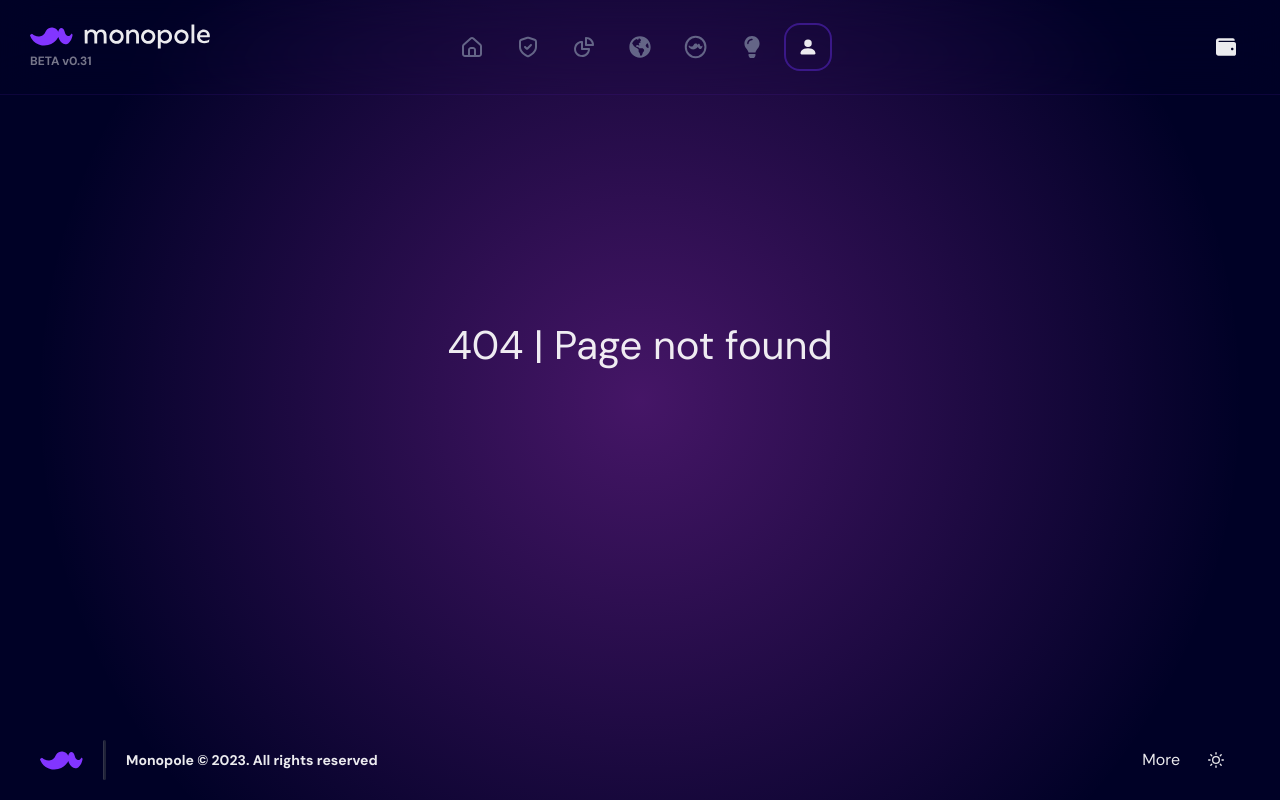
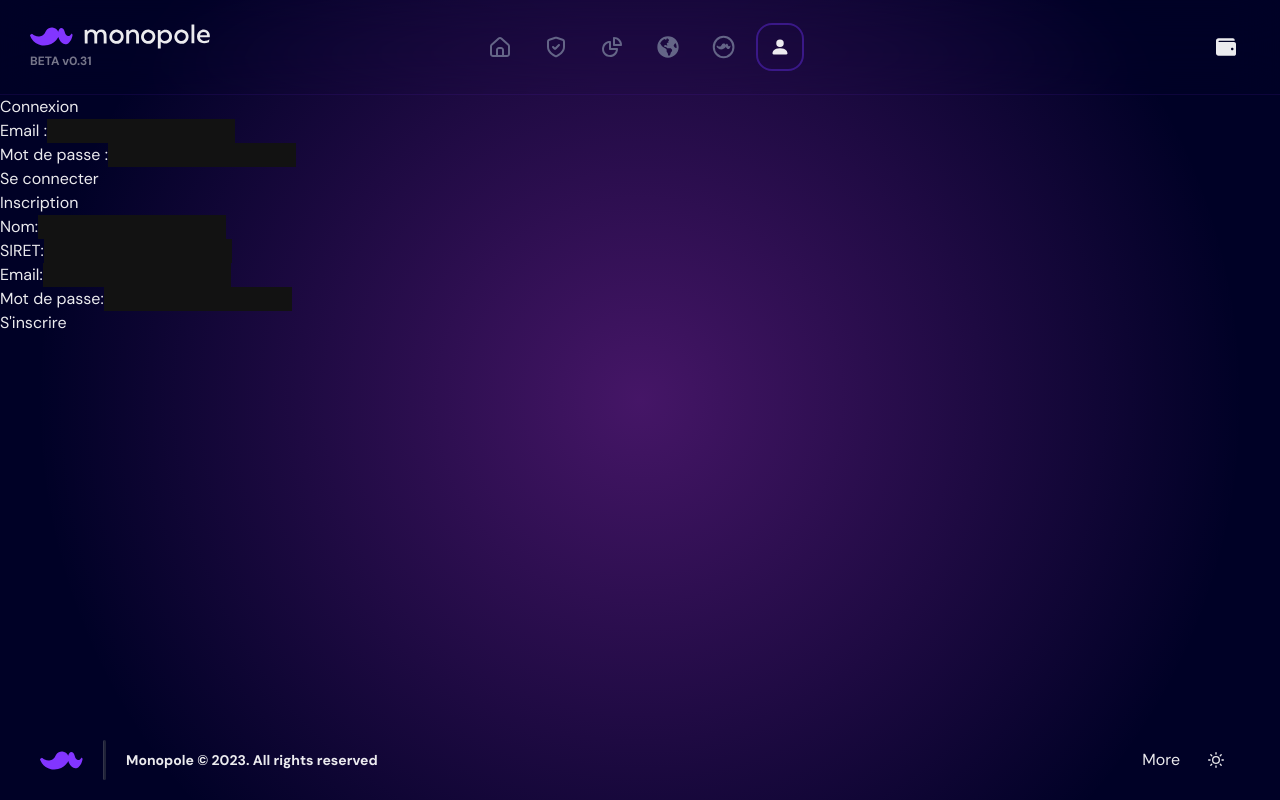
Before and after one commit to Monopole-network/hackathon-3, a Next.js app: page /dashboard in a window 1280 px wide. Before the commit this address had no page. Built offline with nearby package versions, Linux system fonts and the light colour scheme.

Commit message:
(abdel) : ajout inscription entreprise (fonctionnel)

```diff
--- /dev/null
+++ b/components/LoginForm.tsx
@@ -0,0 +1,67 @@
+import React, { useState } from 'react';
+
+interface LoginFormProps {
+    onLogin: (accountData: any) => void;
+}
+
+const LoginForm: React.FC<LoginFormProps> = ({ onLogin }) => {
+    const [formData, setFormData] = useState({
+        email: '',
+        password: '',
+    });
+
+    const handleChange = (e: React.ChangeEvent<HTMLInputElement>) => {
+        const { name, value } = e.target;
+        setFormData({ ...formData, [name]: value });
+    };
+
+    const handleSubmit = (e: React.FormEvent) => {
+        e.preventDefault();
+
+        // Récupérer les données du localStorage
+        const storedAccounts = JSON.parse(localStorage.getItem('companyData') || '[]');
+
+        // Vérifier si le courriel et le mot de passe correspondent à un compte
+        const matchingAccount = storedAccounts.find((account: any) => {
+            return account.email === formData.email && account.password === formData.password;
+        });
+
+        if (matchingAccount) {
+            // Si un compte correspond, déclencher la fonction onLogin avec les données du compte
+            onLogin(matchingAccount);
+        } else {
+            // Si aucune correspondance n'est trouvée, afficher un message d'erreur
+            console.error('Identifiants incorrects');
+        }
+    };
+
+    return (
+        <form onSubmit={handleSubmit}>
+            <div>
+                <label htmlFor="email">Email :</label>
+                <input
+                    type="email"
+                    id="email"
+                    name="email"
+                    value={formData.email}
+                    onChange={handleChange}
+                    required
+                />
+            </div>
+            <div>
+                <label htmlFor="password">Mot de passe :</label>
+                <input
+                    type="password"
+                    id="password"
+                    name="password"
+                    value={formData.password}
+                    onChange={handleChange}
+                    required
+                />
+            </div>
+            <button type="submit">Se connecter</button>
+        </form>
+    );
+};
+
+export default LoginForm;
--- a/components/Menu/B2BBtn.tsx
+++ /dev/null
@@ -1,42 +0,0 @@
-import { Button, Icon, Tooltip } from '@chakra-ui/react';
-import { useRouter } from 'next/router';
-import { FaLightbulb } from 'react-icons/fa';
-
-const B2BBtn = () => {
-  const router = useRouter();
-
-  return (
-    <Tooltip label="projects">
-      {router.pathname === '/projects' ? (
-        <Button
-          borderRadius="16px"
-          height="48px"
-          width="48px"
-          background="transparent"
-          border="2px solid #3A1888"
-          onClick={() => {
-            router.push('/projects');
-          }}
-          aria-label="projects button"
-        >
-          <Icon height="22px" width="22px" as={FaLightbulb} />
-        </Button>
-      ) : (
-        <Button
-          borderRadius="16px"
-          height="48px"
-          width="48px"
-          background="transparent"
-          onClick={() => {
-            router.push('/projects');
-          }}
-          aria-label="projects button"
-        >
-          <Icon height="22px" width="22px" color="#646587" as={FaLightbulb} />
-        </Button>
-      )}
-    </Tooltip>
-  );
-};
-
-export default B2BBtn;
--- a/components/Menu/Menu.tsx
+++ b/components/Menu/Menu.tsx
@@ -6,7 +6,6 @@ import HomeBtn from './HomeBtn';
 import ServicesBtn from './ServicesBtn';
 import StudioBtn from './StudioBtn';
 import WorldBtn from './WorldBtn';
-import B2BBtn from './B2BBtn';
 
 export default function MainMenu() {
   const backgroundColor = useColorModeValue('#f7fafc', '#000123');
@@ -21,7 +20,6 @@ export default function MainMenu() {
           <StudioBtn />
           <WorldBtn />
           <CryptoPartnersBtn />
-          <B2BBtn />
           {!isMobileView && <DashboardBtn />}
         </ButtonGroup>
 
--- /dev/null
+++ b/components/RegistrationForm.tsx
@@ -0,0 +1,100 @@
+import React, { useState } from 'react';
+import { useRouter } from 'next/router';
+
+const RegistrationForm: React.FC = () => {
+    const router = useRouter();
+
+    const [formData, setFormData] = useState({
+        companyName: '',
+        companySiret: '',
+        email: '',
+        password: '',
+    });
+
+    const [errorMessage, setErrorMessage] = useState<string>(''); // Pour afficher un message d'erreur
+
+    const handleChange = (e: React.ChangeEvent<HTMLInputElement>) => {
+        const { name, value } = e.target;
+        setFormData({ ...formData, [name]: value });
+    };
+
+    const handleLogin = (accountData: any) => {
+        localStorage.setItem('currentAccount', JSON.stringify(accountData));
+        window.location.reload(); // Actualiser la page
+    };
+
+    const handleSubmit = (e: React.FormEvent) => {
+        e.preventDefault();
+
+        // Récupérer les données existantes du localStorage
+        const existingData = JSON.parse(localStorage.getItem('companyData') || '[]');
+
+        // Vérifier si le SIRET ou l'adresse e-mail sont déjà utilisés
+        const isSiretUsed = existingData.some((data: any) => data.companySiret === formData.companySiret);
+        const isEmailUsed = existingData.some((data: any) => data.email === formData.email);
+
+        if (isSiretUsed) {
+            setErrorMessage('Le SIRET est déjà utilisé.');
+        } else if (isEmailUsed) {
+            setErrorMessage('L\'adresse e-mail est déjà utilisée.');
+        } else {
+            // Si le SIRET et l'adresse e-mail ne sont pas déjà utilisés, ajoutez les données au localStorage
+            existingData.push(formData);
+            localStorage.setItem('companyData', JSON.stringify(existingData));
+            handleLogin(formData);
+        }
+    };
+
+    return (
+        <form onSubmit={handleSubmit}>
+            <div>
+                <label htmlFor="companyName">Nom:</label>
+                <input
+                    type="text"
+                    id="companyName"
+                    name="companyName"
+                    value={formData.companyName}
+                    onChange={handleChange}
+                    required
+                />
+            </div>
+            <div>
+                <label htmlFor="companySiret">SIRET:</label>
+                <input
+                    type="text"
+                    id="companySiret"
+                    name="companySiret"
+                    value={formData.companySiret}
+                    onChange={handleChange}
+                    required
+                />
+            </div>
+            <div>
+                <label htmlFor="email">Email:</label>
+                <input
+                    type="email"
+                    id="email"
+                    name="email"
+                    value={formData.email}
+                    onChange={handleChange}
+                    required
+                />
+            </div>
+            <div>
+                <label htmlFor="password">Mot de passe:</label>
+                <input
+                    type="password"
+                    id="password"
+                    name="password"
+                    value={formData.password}
+                    onChange={handleChange}
+                    required
+                />
+            </div>
+            <button type="submit">S'inscrire</button>
+            {errorMessage && <p>{errorMessage}</p>}
+        </form>
+    );
+};
+
+export default RegistrationForm;
--- /dev/null
+++ b/pages/dashboard.tsx
@@ -0,0 +1,49 @@
+import React, { useEffect, useState } from 'react';
+import RegistrationForm from '../components/RegistrationForm';
+import LoginForm from '../components/LoginForm';
+
+const Dashboard: React.FC = () => {
+  const [connected, setConnected] = useState<boolean>(false);
+  const [currentAccount, setCurrentAccount] = useState<any | null>(null);
+
+  const handleLogout = () => {
+    localStorage.removeItem('currentAccount');
+    setConnected(false);
+    setCurrentAccount(null);
+  };
+
+  useEffect(() => {
+    const storedAccount = localStorage.getItem('currentAccount');
+    if (storedAccount) {
+      setCurrentAccount(JSON.parse(storedAccount));
+      setConnected(true);
+    }
+  }, []);
+
+  return (
+    <div>
+      {!connected ? (
+        <>
+          <h2>Connexion</h2>
+          <LoginForm onLogin={(accountData) => {
+            setCurrentAccount(accountData);
+            setConnected(true);
+            localStorage.setItem('currentAccount', JSON.stringify(accountData));
+          }} />
+          <h2>Inscription</h2>
+          <RegistrationForm />
+        </>
+      ) : (
+        <>
+          <h2>Informations de l'entreprise</h2>
+          <p>Nom de l'entreprise : {currentAccount?.companyName}</p>
+          <p>SIRET : {currentAccount?.companySiret}</p>
+          <p>Email : {currentAccount?.email}</p>
+          <button onClick={handleLogout}>Se déconnecter</button>
+        </>
+      )}
+    </div>
+  );
+};
+
+export default Dashboard;
```
